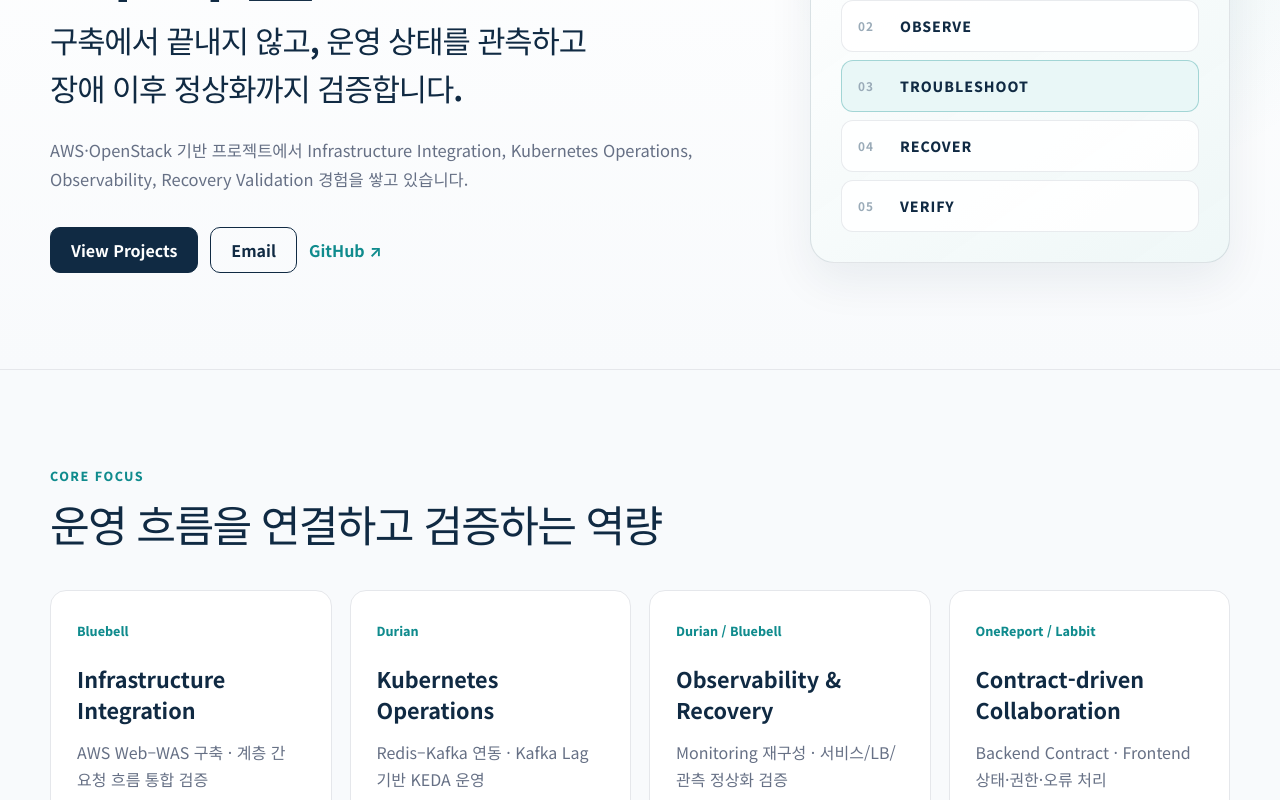
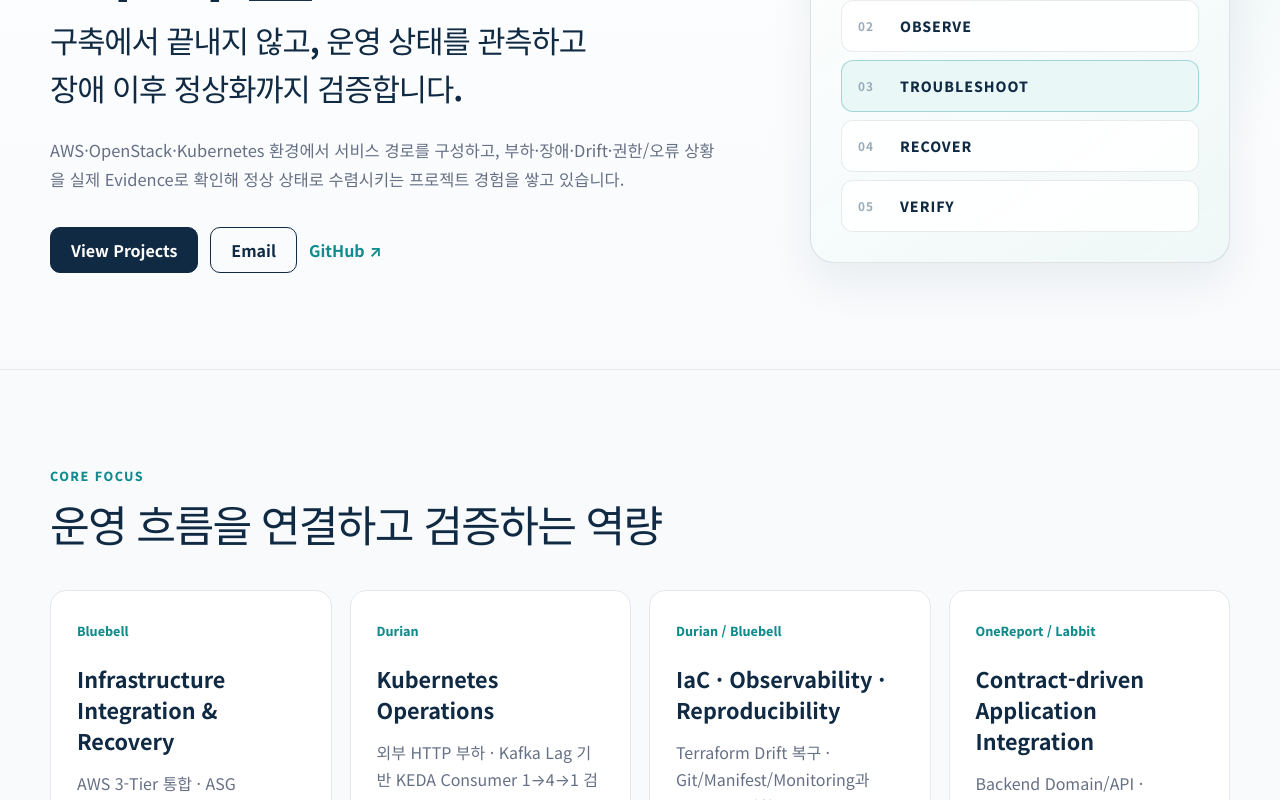
Before and after one commit to wkfkeha784-pixel/cloud-infra-portfolio, a React (Vite) app: page / in a window 1280 px wide. Shown: the part 320-1120 px from the top of the page. Built offline with nearby package versions, Linux system fonts and the light colour scheme.

Commit message:
feat(portfolio): v2.8 core competencies 동기화

```diff
--- a/src/pages/Home.tsx
+++ b/src/pages/Home.tsx
@@ -3,27 +3,27 @@ import { projects } from '../data/projects'
 
 const coreFocus = [
   {
-    title: 'Infrastructure Integration',
+    title: 'Infrastructure Integration & Recovery',
     project: 'Bluebell',
-    body: 'AWS Web–WAS 구축 · 계층 간 요청 흐름 통합 검증',
+    body: 'AWS 3-Tier 통합 · ASG Replacement 이후 서비스 정상화 검증',
     href: '/projects/bluebell',
   },
   {
     title: 'Kubernetes Operations',
     project: 'Durian',
-    body: 'Redis–Kafka 연동 · Kafka Lag 기반 KEDA 운영',
+    body: '외부 HTTP 부하 · Kafka Lag 기반 KEDA Consumer 1→4→1 검증',
     href: '/projects/durian',
   },
   {
-    title: 'Observability & Recovery',
+    title: 'IaC · Observability · Reproducibility',
     project: 'Durian / Bluebell',
-    body: 'Monitoring 재구성 · 서비스/LB/관측 정상화 검증',
+    body: 'Terraform Drift 복구 · Git/Manifest/Monitoring과 Runtime 정합',
     href: '/projects/durian',
   },
   {
-    title: 'Contract-driven Collaboration',
+    title: 'Contract-driven Application Integration',
     project: 'OneReport / Labbit',
-    body: 'Backend Contract · Frontend 상태·권한·오류 처리',
+    body: 'Backend Domain/API · Frontend HTTP/WS Contract Consumer',
     href: '/projects/labbit',
   },
 ]
@@ -42,8 +42,8 @@ export default function Home() {
               장애 이후 정상화까지 검증합니다.
             </p>
             <p className="hero-support">
-              AWS·OpenStack 기반 프로젝트에서 Infrastructure Integration, Kubernetes Operations,
-              Observability, Recovery Validation 경험을 쌓고 있습니다.
+              AWS·OpenStack·Kubernetes 환경에서 서비스 경로를 구성하고, 부하·장애·Drift·권한/오류 상황을
+              실제 Evidence로 확인해 정상 상태로 수렴시키는 프로젝트 경험을 쌓고 있습니다.
             </p>
             <div className="hero-actions">
               <a className="button" href="#projects">View Projects</a>
```
